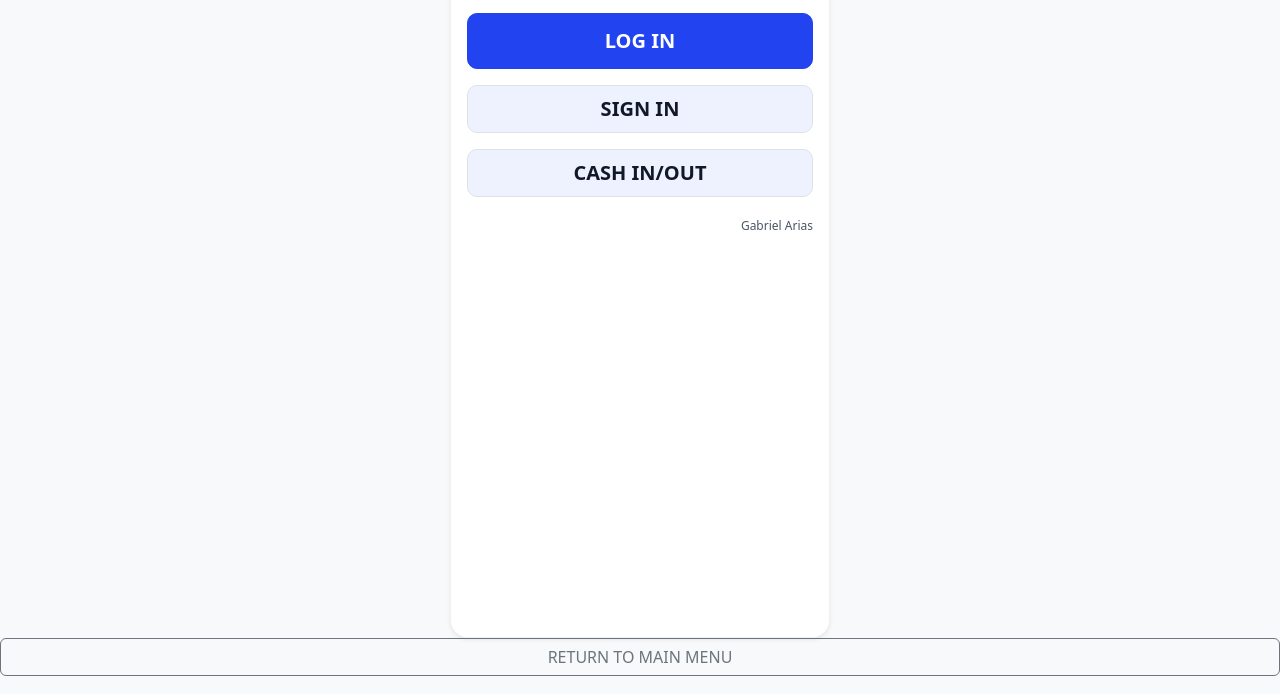
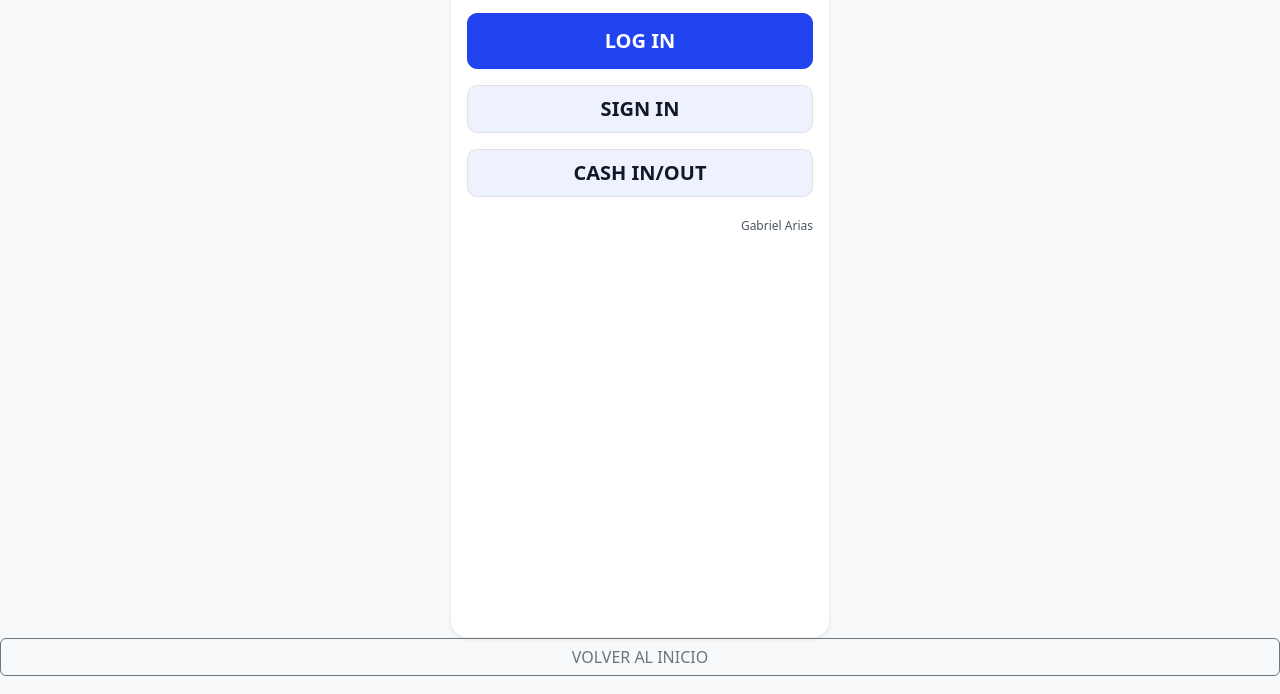
Before and after one commit to gabrielhernanbuck-ship-it/app_prueba, a plain HTML site: page index.html in a window 1280 px wide. Shown: the part 123-817 px from the top of the page. Drawn offline with nearby package versions, Linux system fonts and the light colour scheme.

Commit message:
Update index.html

```diff
--- a/index.html
+++ b/index.html
@@ -333,7 +333,7 @@
       </div>
 
       <div class="d-grid">
-        <button class="btn btn-outline-secondary" data-nav="screen-login">RETURN TO MAIN MENU</button>
+        <button class="btn btn-outline-secondary" data-nav="screen-login">VOLVER AL INICIO</button>
       </div>
     </section>
 
```
